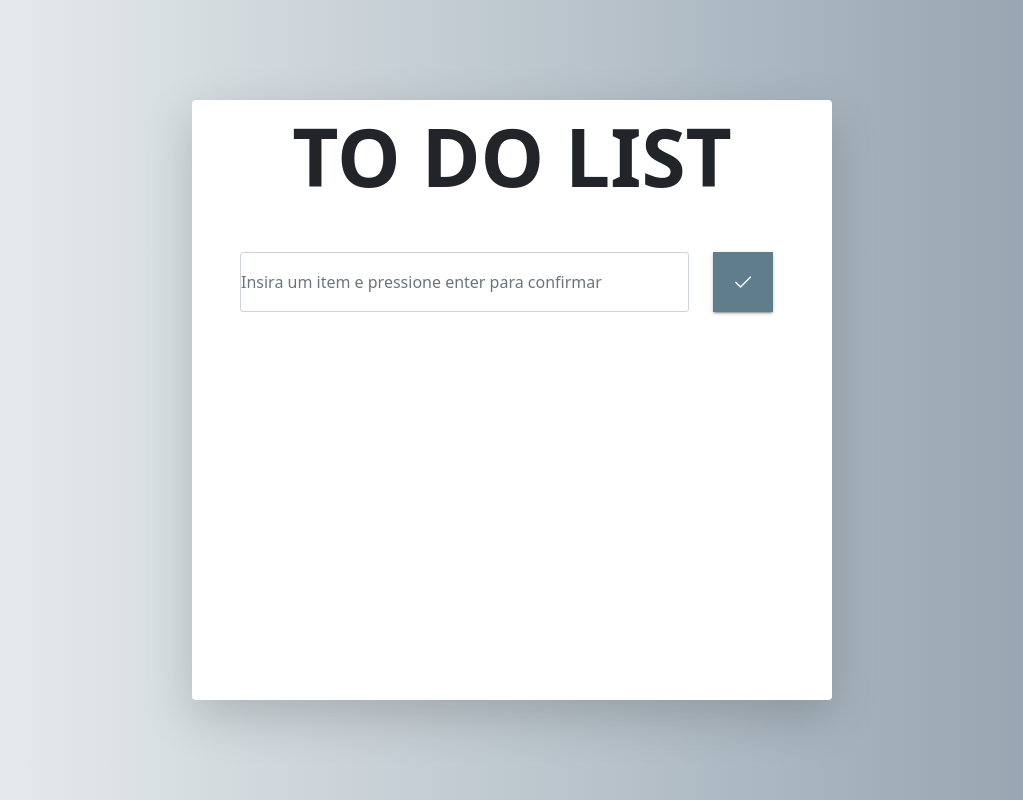
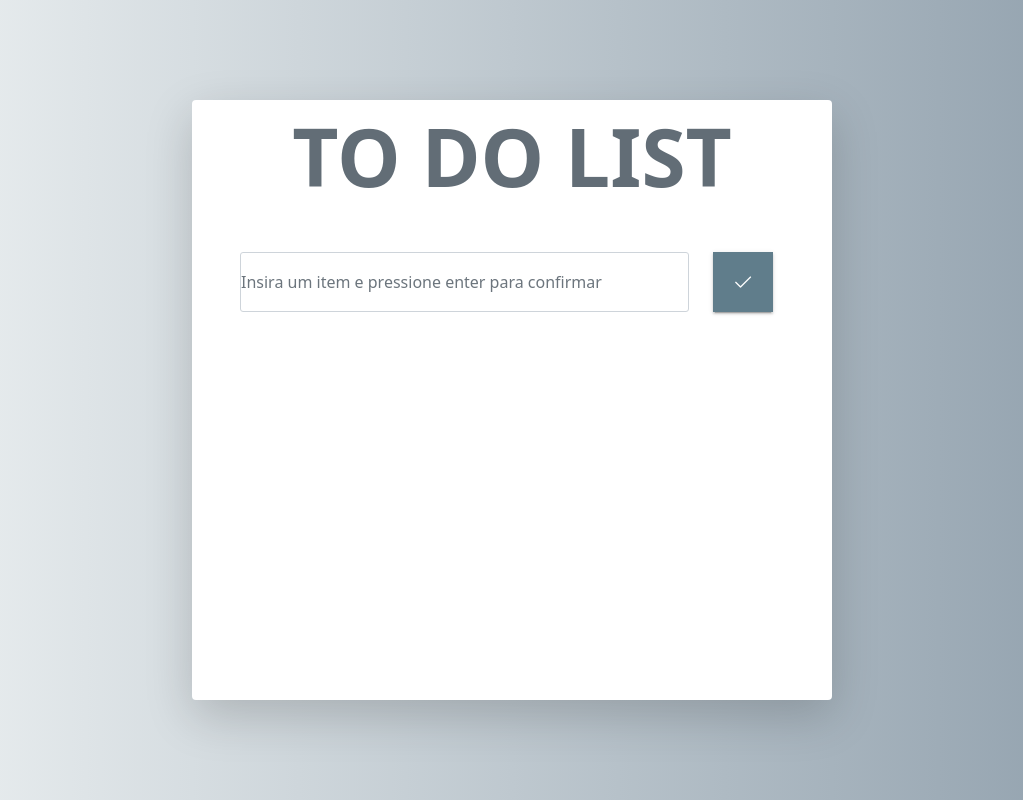
Before and after one commit to ffdadalto/todo-list, a Vue app: page / in a window 1280 px wide. Shown: the whole page, without its empty margins (128-1151 px from the left). Built offline with nearby package versions, Linux system fonts and the light colour scheme; no server answers.

Commit message:
Correção da cor do Titulo

```diff
--- a/src/components/Home.vue
+++ b/src/components/Home.vue
@@ -76,4 +76,8 @@ onMounted(() => {
   background: -webkit-linear-gradient(to right, #eef2f3, #8e9eab);
   background: linear-gradient(to right, #eef2f3, #8e9eab);
 }
+
+.div-titulo {
+  color: #626d76;
+}
 </style>
```
